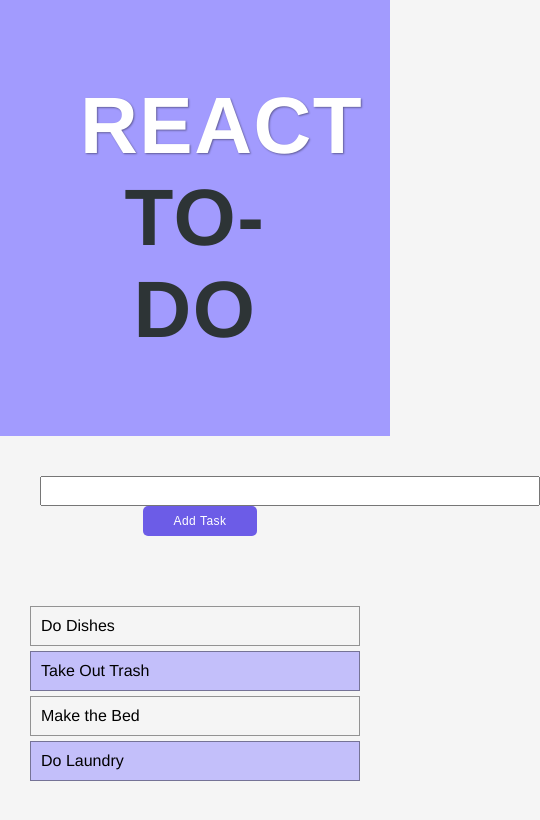
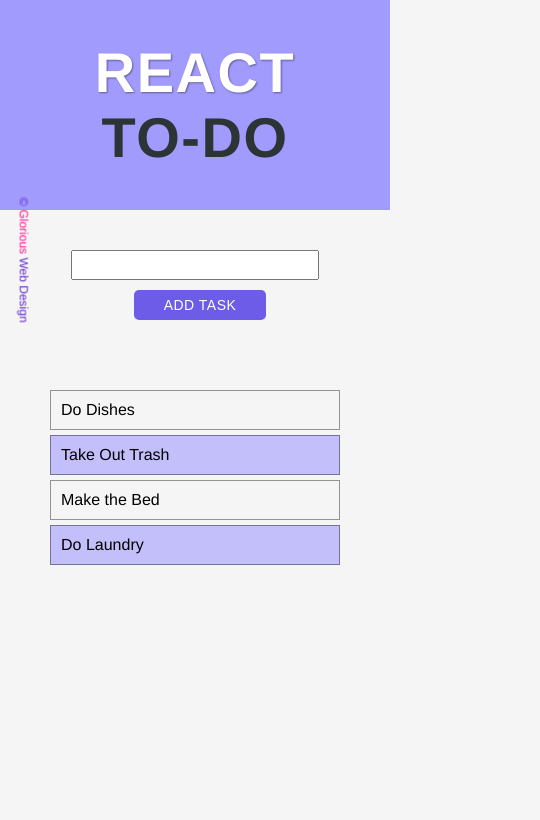
Before and after one commit to gloriading/React-ToDo, a React (Create React App) app: page / in a window 390 px wide. Shown: the top 820 px of the page, 540 px wide, since content can reach past the window. Built offline with nearby package versions, Linux system fonts and the light colour scheme.

Commit message:
Added logo and media queries

```diff
--- a/src/App.css
+++ b/src/App.css
@@ -12,6 +12,9 @@
 .whiteText {
   color: white;
   text-shadow: 1px 1px 2px rgba(0,0,0,0.4);
+}
+.pinkText {
+  color: deeppink;
 }
 
 /* todo-manager */
@@ -47,13 +50,14 @@
 .submit-btn {
   height: 30px;
   padding: 2px 30px;
-  font-size: 12px;
+  font-size: 14px;
   margin-left: 10px;
   background-color: #6c5ce7;
   color: white;
   letter-spacing: 0.5px;
   border: 0;
   border-radius: 5px;
+  text-transform: uppercase;
 }
 .submit-btn:hover {
   box-shadow: 1px 1px 3px rgba(0,0,0,0.5);
@@ -62,7 +66,7 @@
 
 /* task-list */
 .task-list {
-  padding: 30px;
+  padding: 30px 50px;
 }
 
 /* task-container */
@@ -74,3 +78,27 @@
 .task-container:nth-of-type(even){
   background-color: rgba(162, 155, 254, 0.6);
 }
+
+/* footer */
+.logo {
+  position: fixed;
+  top: 30%;
+  left: 10px;
+  color: #5f27cd;
+  transform: rotate(90deg) translateY(350%);
+  font-size: 12px;
+}
+
+/* responsive */
+@media screen and (max-width: 768px) {
+  .header {
+    padding: 40px;
+    font-size: 28px;
+  }
+  .input-todo {
+    width: 80%;
+  }
+  .submit-btn {
+    margin-top: 10px;
+  }
+}
--- a/src/App.js
+++ b/src/App.js
@@ -7,6 +7,10 @@
     return (
       <div className="App">
         <TodoManager />
+        <footer>
+          <p className="logo">&copy; <span className="pinkText">Glorious</span> Web Design</p>
+        </footer>
+
       </div>
     );
   }
```
Also changed, not shown: 1 other file (tests, documents, lock files or other folders).
